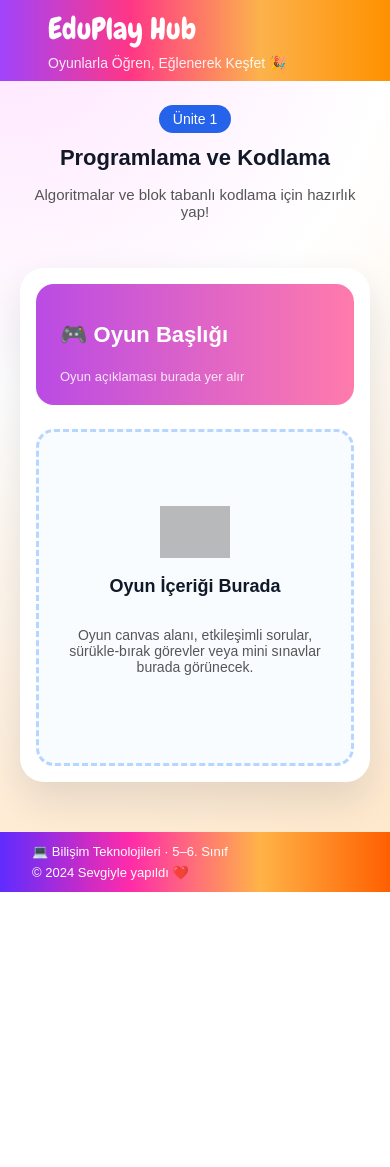
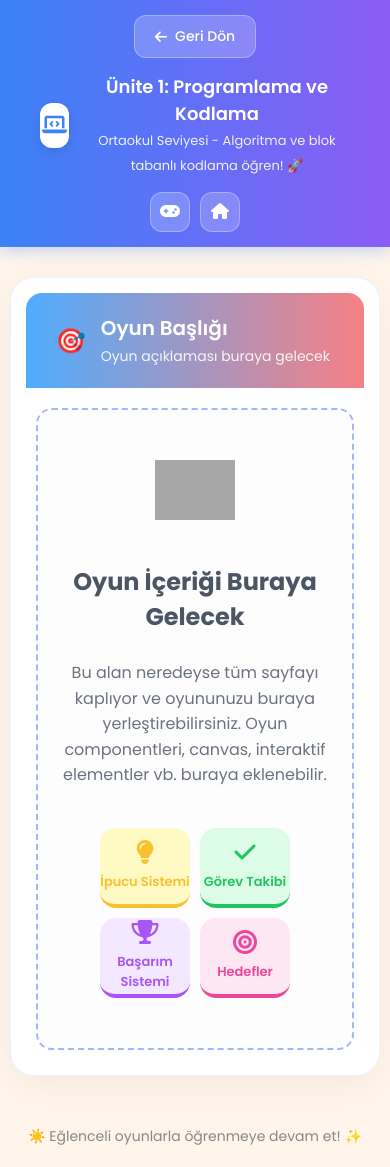
Before and after one commit to bensukrll/EduPlay_Hub, a Flask app: template templates/game.html in a window 390 px wide. Before the commit the page ends 892 px from the top, so only its background shows below. Run offline with Flask 3, Linux system fonts and the light colour scheme; the template is opened without the code that fills it, so the values that code supplies are empty; grey boxes are pictures that could not be loaded.

Commit message:
Game sayfası taslak düzeltildi.

```diff
--- a/static/style-game.css
+++ b/static/style-game.css
@@ -1,161 +1,304 @@
-/* ============================
-   OYUN SAYFASI – GENEL YAPI
-============================ */
+/* ============================================
+   GENEL AYARLAR
+============================================ */
+@import url('https://fonts.googleapis.com/css2?family=Poppins:wght@400;500;600;700&display=swap');
 
-.game-page {
-    max-width: 1200px;
-    margin: 0 auto;
-    padding: 40px 32px 64px;
+body {
+    font-family: 'Poppins', sans-serif;
+    background: #fff5eb; /* Arka plan hafif krem/sarımsı ton */
+    margin: 0;
+    padding: 0;
 }
 
-/* ÜNİTE BAŞLIK BÖLÜMÜ */
-
-.game-unit-header {
-    text-align: center;
-    margin-bottom: 48px;
+.page {
+    display: flex;
+    flex-direction: column;
+    min-height: 100vh;
 }
 
-.game-unit-header .unit-tag {
-    display: inline-flex;
-    padding: 6px 14px;
-    border-radius: 30px;
-    background: #2563eb;
-    color: #fff;
-    font-size: 14px;
-    font-weight: 500;
+/* ============================================
+   YENİ ÜST BAR (MAVİ GRADIENT)
+============================================ */
+.new-top-bar {
+    background: linear-gradient(90deg, #3b82f6 0%, #8b5cf6 100%); /* Mavi-Mor Gradient */
+    padding: 15px 40px;
+    display: flex;
+    justify-content: space-between;
+    align-items: center;
+    color: white;
+    box-shadow: 0 4px 15px rgba(59, 130, 246, 0.3);
 }
 
-.game-unit-header h1 {
-    margin: 12px 0 6px;
-    font-size: 28px;
+/* Sol Taraf: Geri Dön Butonu */
+.back-btn {
+    background: rgba(255, 255, 255, 0.2);
+    color: #fff;
+    text-decoration: none;
+    padding: 10px 20px;
+    border-radius: 12px;
+    font-weight: 500;
+    font-size: 14px;
+    transition: 0.3s;
+    display: flex;
+    align-items: center;
+    gap: 8px;
+    border: 1px solid rgba(255,255,255,0.3);
+}
+
+.back-btn:hover {
+    background: rgba(255, 255, 255, 0.35);
+}
+
+/* Orta Taraf: Ünite Bilgisi */
+.top-center {
+    display: flex;
+    align-items: center;
+    gap: 15px;
+}
+
+.unit-icon {
+    background: #fff;
+    color: #3b82f6;
+    width: 45px;
+    height: 45px;
+    display: flex;
+    align-items: center;
+    justify-content: center;
+    border-radius: 12px;
+    font-size: 20px;
+    box-shadow: 0 4px 10px rgba(0,0,0,0.1);
+}
+
+.unit-info h1 {
+    margin: 0;
+    font-size: 18px;
     font-weight: 600;
 }
 
-.game-unit-header p {
-    font-size: 15px;
-    color: #555;
+.unit-info span {
+    font-size: 13px;
+    opacity: 0.9;
 }
 
-/* ANA GAME CONTAINER */
+/* Sağ Taraf: İkonlar */
+.top-right {
+    display: flex;
+    gap: 10px;
+}
 
-.game-container {
+.icon-btn {
+    background: rgba(255, 255, 255, 0.2);
+    border: 1px solid rgba(255,255,255,0.3);
+    color: white;
+    width: 40px;
+    height: 40px;
+    border-radius: 12px;
+    cursor: pointer;
+    font-size: 16px;
+    transition: 0.3s;
+}
+
+.icon-btn:hover {
+    background: rgba(255, 255, 255, 0.4);
+}
+
+/* ============================================
+   OYUN WRAPPER
+============================================ */
+.game-wrapper {
+    max-width: 1200px;
+    width: 95%;
+    margin: 30px auto;
+}
+
+/* BEYAZ ANA KUTU */
+.game-box {
     background: #ffffff;
     border-radius: 24px;
-    padding: 32px;
-    box-shadow: var(--shadow-soft);
+    padding: 15px;
+    box-shadow: 0 10px 40px rgba(0,0,0,0.05);
+    border: 1px solid #eef2ff;
 }
 
-/* OYUN BAŞLIĞI BLOĞU */
-
-.game-header {
-    background: linear-gradient(90deg, #BA4BE4, #FF7BAC);
-    padding: 20px 24px;
-    border-radius: 18px;
+/* ============================================
+   OYUN BAŞLIĞI (HEADER)
+============================================ */
+.game-box-header {
+    /* 2. Resimdeki Mavi -> Pembe geçiş */
+    background: linear-gradient(90deg, #4facfe 0%, #f68084 100%);
+    border-radius: 16px 16px 0 0; /* Sadece üst köşeler yuvarlak */
+    padding: 20px 30px;
+    display: flex;
+    justify-content: space-between;
+    align-items: center;
     color: white;
-    margin-bottom: 24px;
+    margin-bottom: 20px;
 }
 
-.game-header h2 {
-    font-size: 22px;
+.header-left {
+    display: flex;
+    align-items: center;
+    gap: 15px;
+}
+
+.game-icon {
+    font-size: 24px;
+}
+
+.game-texts h2 {
+    margin: 0;
+    font-size: 20px;
     font-weight: 600;
 }
 
-.game-header small {
-    font-size: 13px;
-    opacity: 0.85;
+.game-texts small {
+    opacity: 0.9;
+    font-size: 14px;
 }
 
-/* OYUN ALANI */
+/* Sağ taraftaki Puan ve Seviye Rozetleri */
+.header-stats {
+    display: flex;
+    gap: 10px;
+}
 
+.stat-badge {
+    background: rgba(255, 255, 255, 0.25);
+    padding: 8px 16px;
+    border-radius: 10px;
+    font-size: 14px;
+    font-weight: 600;
+    display: flex;
+    align-items: center;
+    gap: 8px;
+    backdrop-filter: blur(4px);
+    border: 1px solid rgba(255,255,255,0.3);
+}
+
+/* ============================================
+   OYUN ALANI (DASHED BORDER)
+============================================ */
 .game-area {
-    border: 3px dashed #B7D6FF;
-    border-radius: 18px;
-    min-height: 55vh;
-    background: #f8fcff;
-    padding: 40px;
-    text-align: center;
-
+    border: 2px dashed #a5b4fc; /* Kesikli mavi çizgi */
+    background: #fdfdfd;
+    border-radius: 16px;
+    padding: 50px 20px;
+    min-height: 500px;
     display: flex;
     flex-direction: column;
     justify-content: center;
     align-items: center;
+    text-align: center;
+    position: relative;
+    margin: 10px; /* Header'dan biraz boşluk */
 }
 
-.game-area img {
-    width: 120px;
-    opacity: 0.7;
+.main-icon {
+    width: 80px;
+    margin-bottom: 20px;
+    opacity: 0.9;
 }
 
 .game-area h3 {
-    margin-top: 18px;
-    font-size: 22px;
+    color: #4b5563;
+    font-size: 24px;
+    margin-bottom: 10px;
+}
+
+.game-area p {
+    color: #6b7280;
+    max-width: 600px;
+    margin-bottom: 40px;
+    line-height: 1.6;
+}
+
+/* ============================================
+   AKSİYON BUTONLARI (Alt kısımdaki renkli kutular)
+============================================ */
+.action-buttons {
+    display: flex;
+    gap: 20px;
+    justify-content: center;
+    flex-wrap: wrap;
+}
+
+.action-card {
+    display: flex;
+    flex-direction: column;
+    align-items: center;
+    justify-content: center;
+    width: 110px;
+    height: 100px;
+    border-radius: 16px;
+    cursor: pointer;
+    transition: transform 0.2s, box-shadow 0.2s;
+    border-bottom: 4px solid rgba(0,0,0,0.1); /* Alt kısımdaki kalın çizgi efekti */
+}
+
+.action-card:hover {
+    transform: translateY(-5px);
+    box-shadow: 0 10px 15px rgba(0,0,0,0.1);
+}
+
+.action-card i {
+    font-size: 24px;
+    margin-bottom: 8px;
+}
+
+.action-card span {
+    font-size: 13px;
     font-weight: 600;
 }
 
-.game-area p {
-    margin-top: 12px;
-    max-width: 600px;
-    font-size: 15px;
-    color: #555;
+/* Renk Temaları */
+.action-card.yellow {
+    background: #fff9c4;
+    color: #fbc02d;
+    border-color: #fbc02d;
 }
 
-/* ============================
-   RESPONSIVE – TABLET
-============================ */
+.action-card.green {
+    background: #dcfce7;
+    color: #22c55e;
+    border-color: #22c55e;
+}
 
+.action-card.purple {
+    background: #f3e8ff;
+    color: #a855f7;
+    border-color: #a855f7;
+}
+
+.action-card.pink {
+    background: #fce7f3;
+    color: #ec4899;
+    border-color: #ec4899;
+}
+
+/* Footer */
+.simple-footer {
+    text-align: center;
+    padding: 20px;
+    color: #888;
+    font-size: 14px;
+    margin-top: auto;
+}
+
+/* Responsive */
 @media (max-width: 768px) {
-
-    .game-page {
-        padding: 24px 20px 50px;
+    .new-top-bar {
+        flex-direction: column;
+        text-align: center;
+        gap: 15px;
     }
-
-    .game-container {
-        padding: 20px;
+    .header-stats {
+        display: none; /* Mobilde istatistikleri gizleyebilir veya küçültebilirsin */
     }
-
-    .game-area {
-        padding: 28px;
-        min-height: 45vh;
+    .action-buttons {
+        gap: 10px;
     }
-
-    .game-area img {
+    .action-card {
         width: 90px;
-    }
-
-    .game-area h3 {
-        font-size: 20px;
+        height: 80px;
     }
 }
-
-/* ============================
-   RESPONSIVE – TELEFON
-============================ */
-
-@media (max-width: 480px) {
-
-    .game-unit-header h1 {
-        font-size: 22px;
-    }
-
-    .game-container {
-        padding: 16px;
-    }
-
-    .game-area {
-        padding: 20px;
-        min-height: 40vh;
-    }
-
-    .game-area img {
-        width: 70px;
-    }
-
-    .game-area h3 {
-        font-size: 18px;
-    }
-
-    .game-area p {
-        font-size: 14px;
-        max-width: 95%;
-    }
-}
--- a/templates/game.html
+++ b/templates/game.html
@@ -4,63 +4,96 @@
     <meta charset="UTF-8">
     <meta name="viewport" content="width=device-width, initial-scale=1.0">
     <title>EduPlay Hub – Oyun</title>
-
-    <!-- Ana stil dosyası (ortak tasarım) -->
+    <link rel="stylesheet" href="https://cdnjs.cloudflare.com/ajax/libs/font-awesome/6.4.0/css/all.min.css">
     <link rel="stylesheet" href="../static/style.css">
-
-    <!-- Oyun sayfasına özel stil -->
     <link rel="stylesheet" href="../static/style-game.css">
 </head>
 
 <body>
     <div class="page">
 
-        <!-- HEADER (index.html ile birebir) -->
-        <header class="top-bar">
-            <div class="top-bar-inner">
-                <div class="logo-text">EduPlay Hub</div>
-                <div class="top-menu">
-                    <span>Oyunlarla Öğren, Eğlenerek Keşfet 🎉</span>
+        <header class="new-top-bar">
+            <div class="top-left">
+                <a href="#" class="back-btn">
+                    <i class="fa-solid fa-arrow-left"></i> Geri Dön
+                </a>
+            </div>
+
+            <div class="top-center">
+                <div class="unit-icon">
+                    <i class="fa-solid fa-laptop-code"></i>
                 </div>
+                <div class="unit-info">
+                    <h1>Ünite 1: Programlama ve Kodlama</h1>
+                    <span>Ortaokul Seviyesi - Algoritma ve blok tabanlı kodlama öğren! 🚀</span>
+                </div>
+            </div>
+
+            <div class="top-right">
+                <button class="icon-btn"><i class="fa-solid fa-gamepad"></i></button>
+                <button class="icon-btn"><i class="fa-solid fa-house"></i></button>
             </div>
         </header>
 
-        <!-- ANA OYUN İÇERİK ALANI -->
-        <main class="main game-page">
+        <main class="game-wrapper">
 
-            <!-- Ünite Başlık Kartı -->
-            <section class="game-unit-header">
-                <span class="unit-tag">Ünite 1</span>
-                <h1>Programlama ve Kodlama</h1>
-                <p>Algoritmalar ve blok tabanlı kodlama için hazırlık yap!</p>
-            </section>
+            <div class="game-box">
 
-            <!-- Oyun Kapsayıcı Kutu -->
-            <div class="game-container">
+                <div class="game-box-header">
+                    <div class="header-left">
+                        <div class="game-icon">🎯</div>
+                        <div class="game-texts">
+                            <h2>Oyun Başlığı</h2>
+                            <small>Oyun açıklaması buraya gelecek</small>
+                        </div>
+                    </div>
 
-                <div class="game-header">
-                    <h2>🎮 Oyun Başlığı</h2>
-                    <small>Oyun açıklaması burada yer alır</small>
+                    <div class="header-stats">
+                        <div class="stat-badge score">
+                            <i class="fa-solid fa-star"></i> Puan: 0
+                        </div>
+                        <div class="stat-badge level">
+                            <i class="fa-solid fa-gamepad"></i> Seviye: 1
+                        </div>
+                    </div>
                 </div>
 
                 <div class="game-area">
-                    <img src="https://cdn-icons-png.flaticon.com/512/833/833314.png" alt="icon">
-                    <h3>Oyun İçeriği Burada</h3>
+                    <img src="https://cdn-icons-png.flaticon.com/512/5260/5260498.png" alt="Controller" class="main-icon"/>
+
+                    <h3>Oyun İçeriği Buraya Gelecek</h3>
+
                     <p>
-                        Oyun canvas alanı, etkileşimli sorular, sürükle-bırak görevler veya mini sınavlar burada görünecek.
+                        Bu alan neredeyse tüm sayfayı kaplıyor ve oyununuzu buraya yerleştirebilirsiniz.
+                        Oyun componentleri, canvas, interaktif elementler vb. buraya eklenebilir.
                     </p>
+
+                    <div class="action-buttons">
+                        <div class="action-card yellow">
+                            <i class="fa-solid fa-lightbulb"></i>
+                            <span>İpucu Sistemi</span>
+                        </div>
+                        <div class="action-card green">
+                            <i class="fa-solid fa-check"></i>
+                            <span>Görev Takibi</span>
+                        </div>
+                        <div class="action-card purple">
+                            <i class="fa-solid fa-trophy"></i>
+                            <span>Başarım Sistemi</span>
+                        </div>
+                        <div class="action-card pink">
+                            <i class="fa-solid fa-bullseye"></i>
+                            <span>Hedefler</span>
+                        </div>
+                    </div>
                 </div>
 
             </div>
 
         </main>
 
-        <!-- FOOTER (index.html ile birebir) -->
-        <footer class="bottom-bar">
-            <div class="bottom-inner">
-                <span class="bottom-left">💻 Bilişim Teknolojileri · 5–6. Sınıf</span>
-                <span class="bottom-right">© 2024 Sevgiyle yapıldı ❤️</span>
-            </div>
+        <footer class="simple-footer">
+            ☀️ Eğlenceli oyunlarla öğrenmeye devam et! ✨
         </footer>
 
     </div>
```
